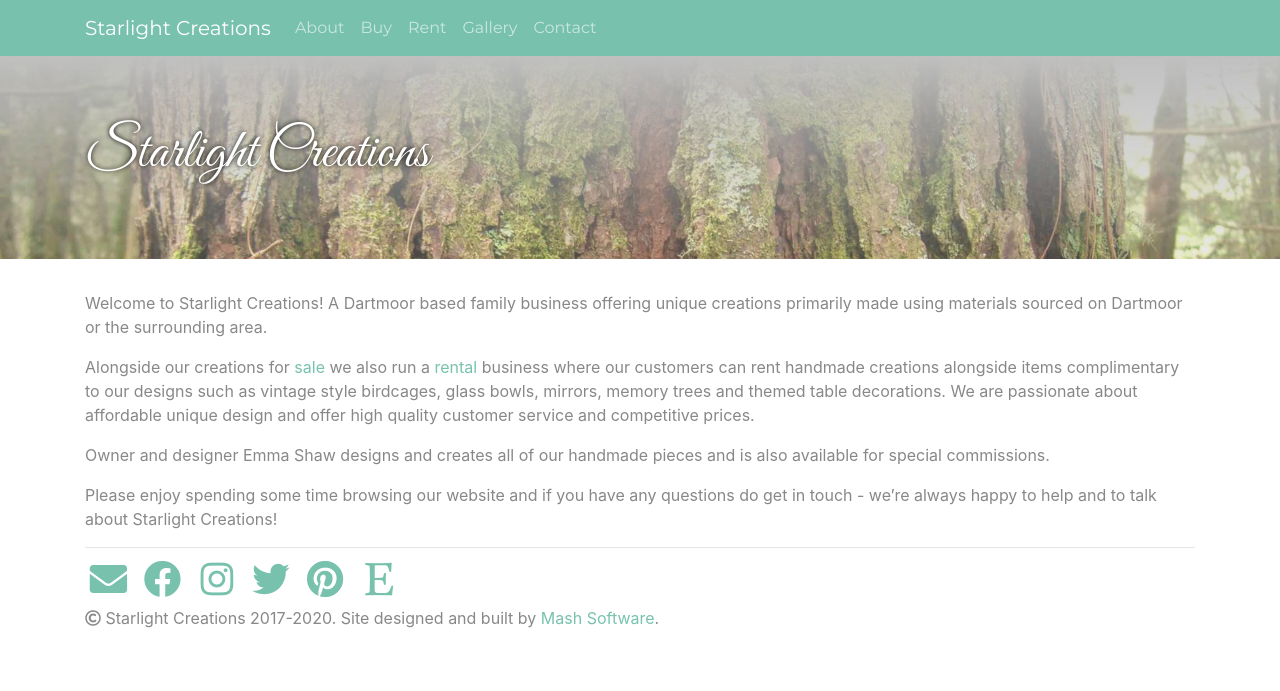
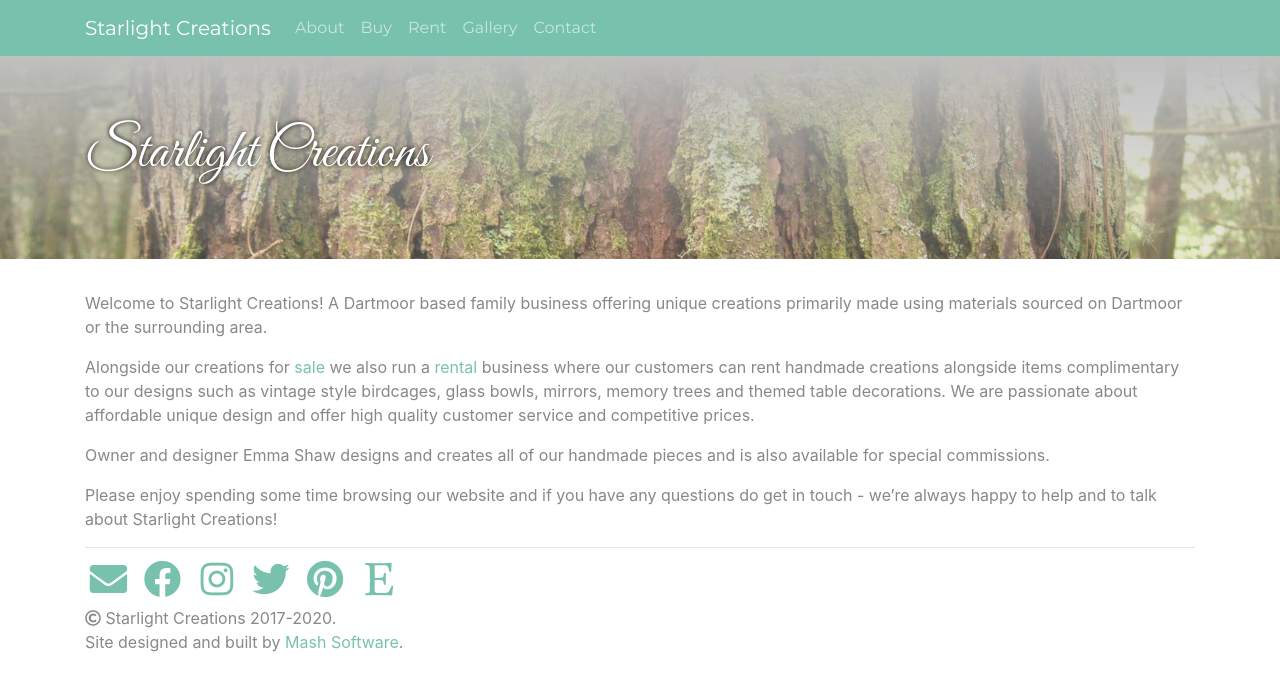
Before and after one commit to starlight-creations/starlight-creations.github.io, a Jekyll site: the page built from index.md, in a window 1280 px wide. Shown: the top 691 px of the page. Built offline with Jekyll 4.4.1, drawn with Linux system fonts in a browser that asks for light colours; nearby versions of some CDN libraries.

Commit message:
link on new line

```diff
--- a/_layouts/default.html
+++ b/_layouts/default.html
@@ -52,8 +52,8 @@
             <a href="https://www.etsy.com/uk/shop/StarlightCreationsUK" target="_blank"><i class="fab fa-etsy fa-fw fa-lg"></i></a>
         </h3>
         <p>
-            <i class="far fa-copyright"></i> {{site.title}} 2017-{{"now" | date: "%Y"}}. Site designed and built by
-            <a href="https://www.mashsoftware.com/" target="_blank">Mash Software</a>.
+            <i class="far fa-copyright"></i> {{site.title}} 2017-{{"now" | date: "%Y"}}.<br>
+            Site designed and built by <a href="https://www.mashsoftware.com/" target="_blank">Mash Software</a>.
         </p>
     </footer>
     <script src="//code.jquery.com/jquery-3.5.1.slim.min.js" integrity="sha384-DfXdz2htPH0lsSSs5nCTpuj/zy4C+OGpamoFVy38MVBnE+IbbVYUew+OrCXaRkfj" crossorigin="anonymous"></script>
```
